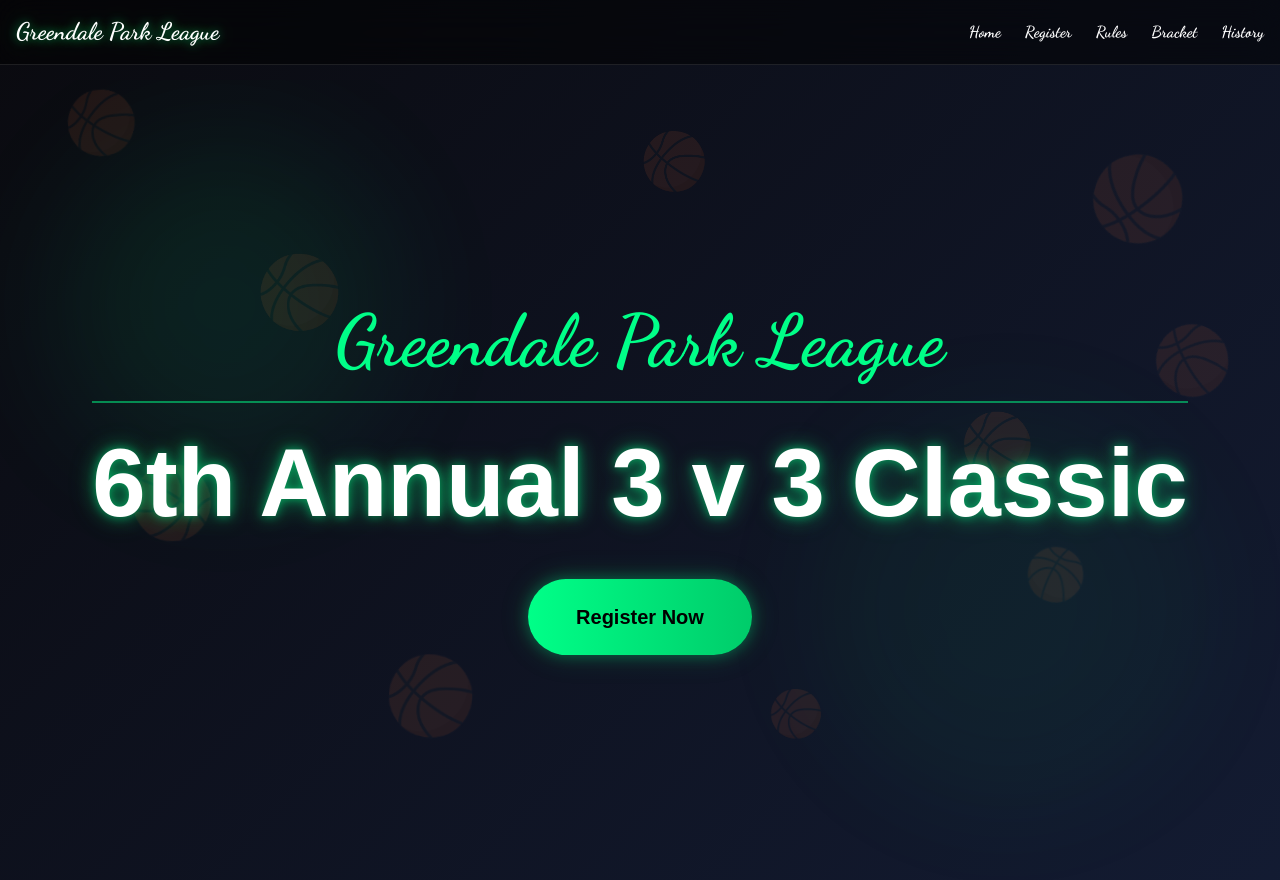
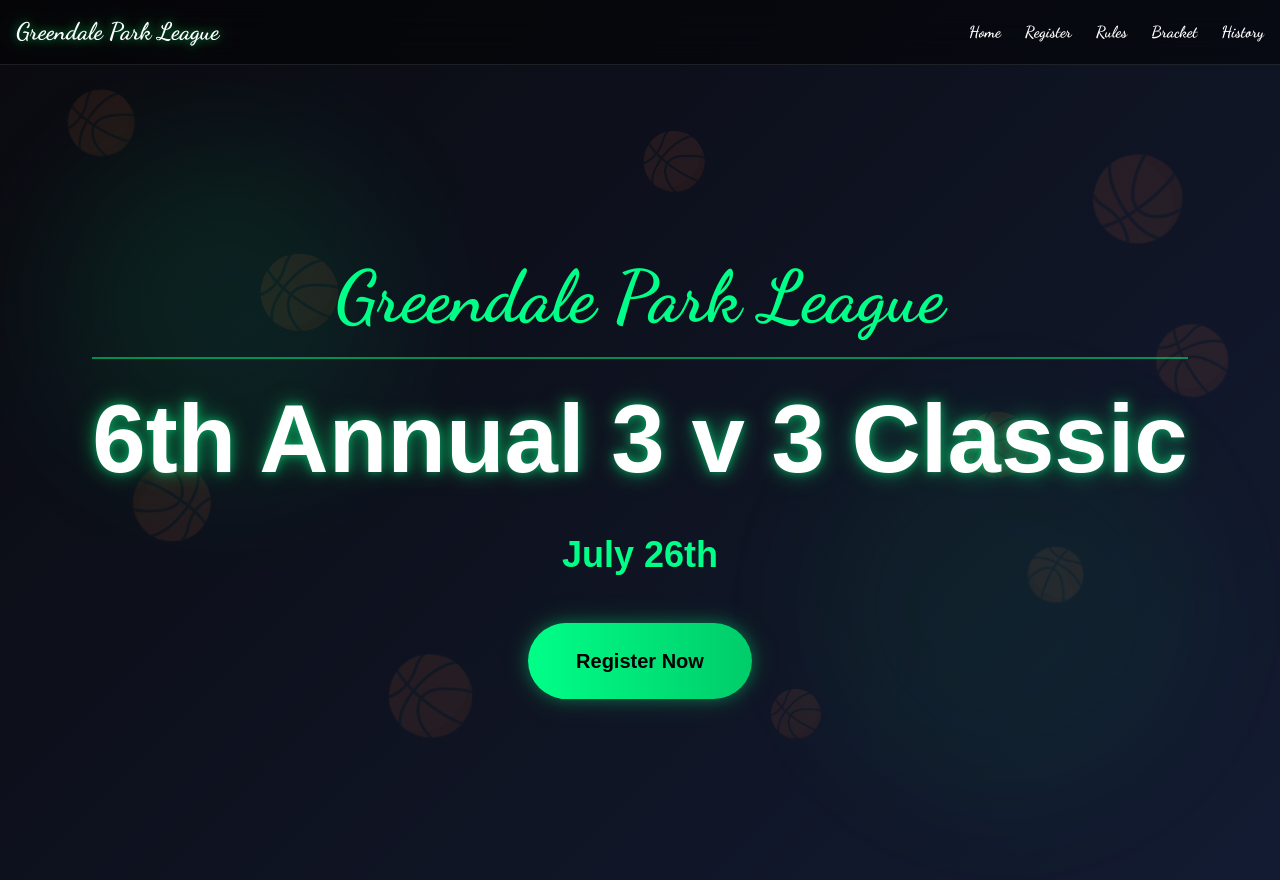
Before and after one commit to PaddrickL/GPL-Website, a Next.js app: page / in a window 1280 px wide. Built offline with nearby package versions, Linux system fonts and the light colour scheme.

Commit message:
Add July 26th date to homepage

```diff
--- a/app/page.tsx
+++ b/app/page.tsx
@@ -60,6 +60,15 @@ export default function Home() {
             6th Annual 3 v 3 Classic
           </motion.h1>
 
+          <motion.div
+            className="text-3xl md:text-4xl font-bold text-primary mb-12"
+            initial={{ scale: 0.9 }}
+            animate={{ scale: 1 }}
+            transition={{ duration: 0.8, delay: 0.35 }}
+          >
+            July 26th
+          </motion.div>
+
           <Link href="/register">
             <motion.button
               className="px-12 py-6 bg-gradient-to-r from-primary to-secondary text-black font-bold rounded-full text-xl glow-box hover:scale-105 transition-transform duration-300"
```
